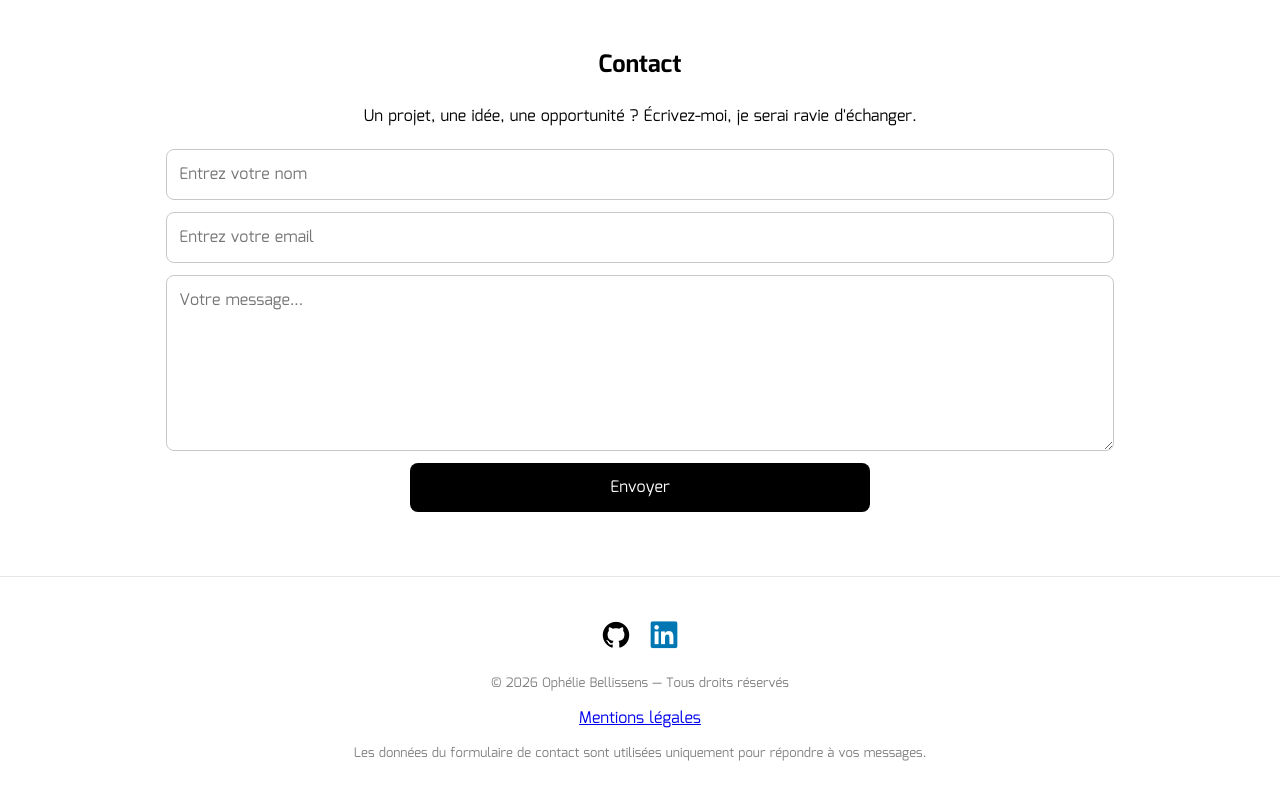
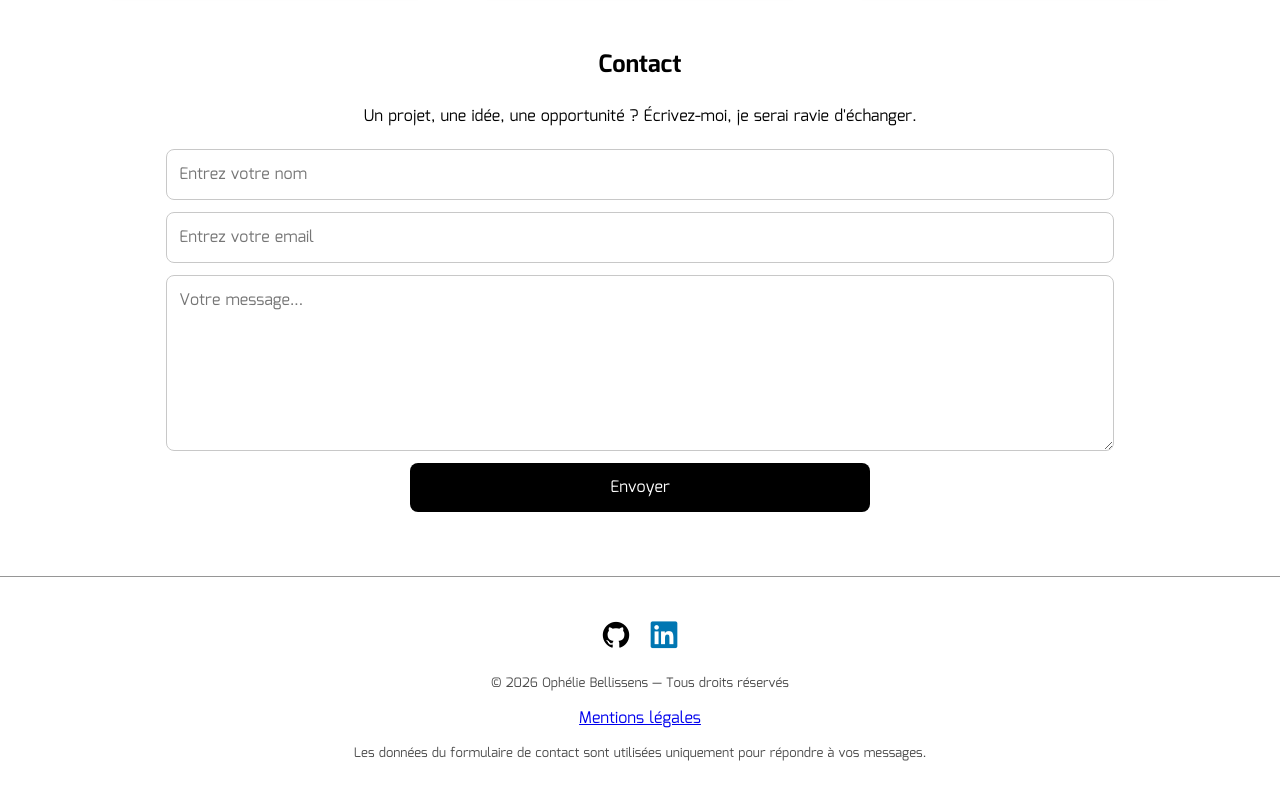
Before and after one commit to Equinoxya/portefolio_dev, a Vue app in the folder portefolio/: page / in a window 1280 px wide. Shown: the part 2456-3256 px from the top of the page. Built offline with nearby package versions, Linux system fonts and the light colour scheme.

Commit message:
feat: add aria-labels for accessibility and update footer border color

```diff
--- a/portefolio/index.html
+++ b/portefolio/index.html
@@ -1,5 +1,5 @@
 <!DOCTYPE html>
-<html lang="">
+<html lang="fr">
   <head>
     <meta charset="UTF-8">
     <link rel="icon" href="/favicon.ico">
--- a/portefolio/src/components/Footer.vue
+++ b/portefolio/src/components/Footer.vue
@@ -1,10 +1,10 @@
 <template>
     <footer class="footer">
         <div class="reseaux">
-            <a href="https://github.com/equinoxya" target="_blank">
+            <a href="https://github.com/equinoxya" target="_blank" aria-label="GitHub">
                 <i class="devicon-github-original"></i>
             </a>
-            <a href="https://www.linkedin.com/in/ophelie-bellissens-dev/" target="_blank">
+            <a href="https://www.linkedin.com/in/ophelie-bellissens-dev/" target="_blank" aria-label="LinkedIn">
                 <i class="devicon-linkedin-plain colored"></i>
             </a>
         </div>
@@ -21,7 +21,7 @@
     align-items: center;
     gap: 12px;
     padding: 40px;
-    border-top: 1px solid rgb(230, 230, 230);
+    border-top: 1px solid rgb(150, 150, 150);
     margin-top: 60px;
 }
 
@@ -43,10 +43,10 @@
 
 .credit{
     font-size: 13px;
-    color: gray;
+    color: rgb(75, 75, 75);
 }
 .legal{
     font-size: 13px;
-    color: gray;
+    color: rgb(75, 75, 75);
 }
 </style>
--- a/portefolio/src/components/NavBar.vue
+++ b/portefolio/src/components/NavBar.vue
@@ -9,10 +9,10 @@
         <span class="span_nav">
             <button class="burger" @click="menuOuvert = !menuOuvert">☰</button>
             <ul class="links" :class="{ ouvert: menuOuvert }">
-                <li><a href="/#parcours">Parcours</a></li>
-                <li><a href="/#competences">Compétences</a></li>
-                <li><a href="/#projets">Projets</a></li>
-                <li><a href="/#contact">Contact</a></li>
+                <li><a href="/#parcours" aria-label="Parcours">Parcours</a></li>
+                <li><a href="/#competences" aria-label="Compétences">Compétences</a></li>
+                <li><a href="/#projets" aria-label="Projets">Projets</a></li>
+                <li><a href="/#contact" aria-label="Contact">Contact</a></li>
             </ul>
             <button @click="toggleDark" class="toggle-dark">
                 {{ darkMode ? '☀️' : '🌙' }}
```
